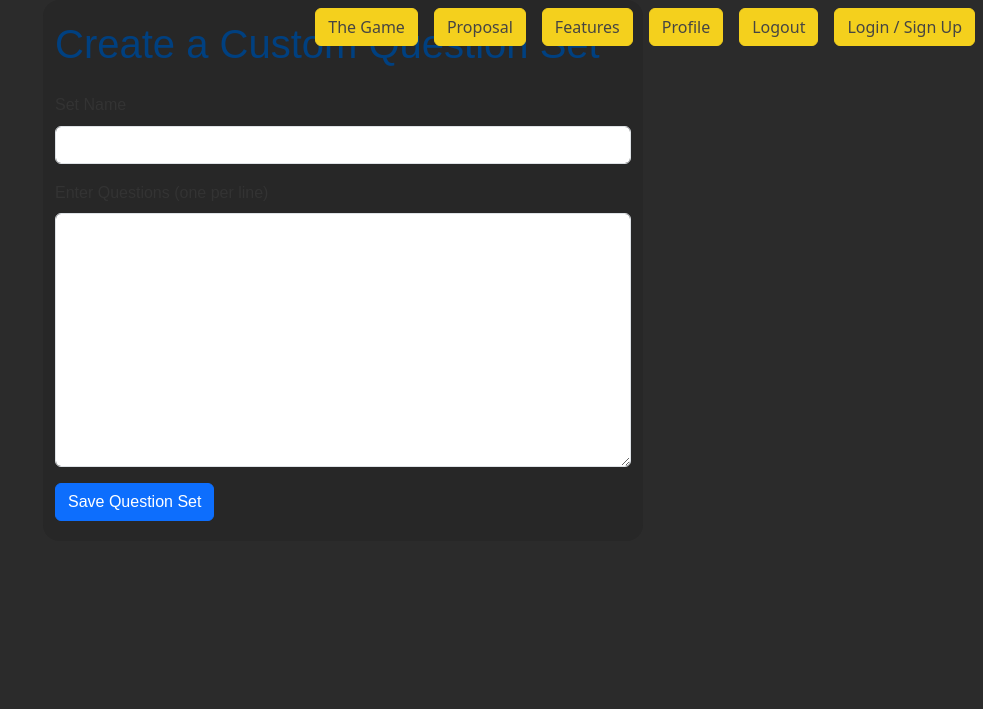
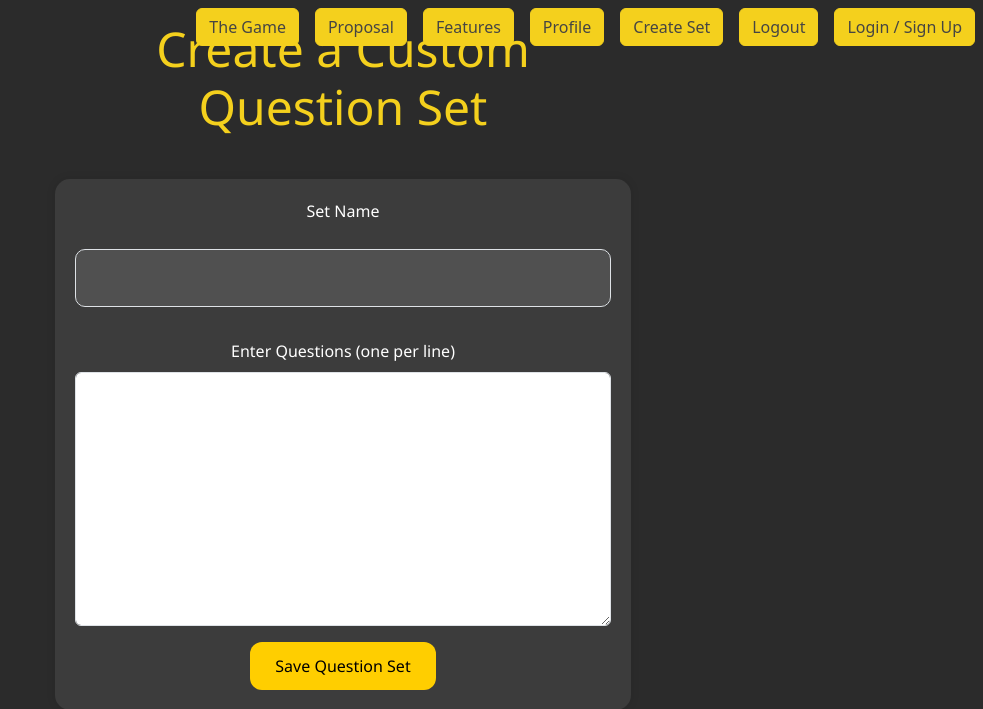
Before and after one commit to wcollins413/Project3, a PHP site: page /create_set.php in a window 1280 px wide. Shown: the part 48-757 px from the top of the page, without its empty margins (297-1280 px from the left). Before the commit the page ends 569 px from the top, so only its background shows below. Run offline with PHP 8.4, Linux system fonts and the light colour scheme; the visitor is signed in with stand-in values (Sample User, id 1).

Commit message:
Project Most Likely Changes

```diff
--- a/components/subnav.php
+++ b/components/subnav.php
@@ -19,6 +19,7 @@ session_start();
 		<a class = "btn btn-primary mx-2 subnav-btn" href = "/class-env/pages/project/Project/features.php">Features</a>
           <?php if (isset($_SESSION['username'])): ?>
 		    <a class = "btn btn-primary mx-2 subnav-btn" href = "/class-env/pages/project/Project/profile.php">Profile</a>
+		    <a class = "btn btn-primary mx-2 subnav-btn" href = "/class-env/pages/project/Project/create_set.php">Create Set</a>
 		    <a class = "btn btn-primary mx-2 subnav-btn" href = "/class-env/pages/project/Project/user/logout.php">Logout</a>
           <?php else: ?>
 		    <a class = "btn btn-primary mx-2 subnav-btn" href = "/class-env/pages/project/Project/user/login.php">Login / Sign Up</a>
--- a/create_set.php
+++ b/create_set.php
@@ -6,38 +6,38 @@ if (!isset($_SESSION['user_id'])) {
 }
 ?>
 <!DOCTYPE html>
-<html lang="en">
+<html lang = "en">
 <head>
-    <meta charset="UTF-8">
+	<meta charset = "UTF-8">
 	<title>Create Question Set | Most Likely To</title>
-    <meta name="viewport" content="width=device-width, initial-scale=1">
+	<meta name = "viewport" content = "width=device-width, initial-scale=1">
 </head>
 <body>
 	<nav>
-        <div id="navbar-container"></div>
-        <div id="game-nav" class="container-fluid"></div>
+		<div id = "navbar-container"></div>
+		<div id = "game-nav" class = "container-fluid"></div>
 	</nav>
 
-    <main class="container mt-5" style="max-width: 600px;">
-        <h1 class="mb-4">Create a Custom Question Set</h1>
+	<main class = "game-container container mt-5" style = "max-width: 600px;">
+		<h1 class = "mb-4">Create a Custom Question Set</h1>
 
-        <form action="actions/save_set.php" method="POST">
-            <div class="mb-3">
-                <label for="set_name" class="form-label">Set Name</label>
-                <input type="text" class="form-control" name="set_name" id="set_name" required>
+		<form style = "width: 100%;" action = "actions/save_set.php" method = "POST">
+			<div class = "mb-3">
+				<label for = "set_name" class = "form-label">Set Name</label>
+				<input type = "text" class = "form-control" name = "set_name" id = "set_name" required>
 			</div>
 
-            <div class="mb-3">
-                <label for="questions" class="form-label">Enter Questions (one per line)</label>
-                <textarea class="form-control" name="questions" id="questions" rows="10" required></textarea>
+			<div class = "mb-3">
+				<label for = "questions" class = "form-label">Enter Questions (one per line)</label>
+				<textarea class = "form-control" name = "questions" id = "questions" rows = "10" required></textarea>
 			</div>
 
-            <button type="submit" class="btn btn-primary">Save Question Set</button>
+			<button type = "submit" class = "btn btn-primary">Save Question Set</button>
 		</form>
 	</main>
 
 	<!-- JS scripts -->
-    <script src="https://ajax.googleapis.com/ajax/libs/jquery/3.7.1/jquery.min.js"></script>
-    <script src="scripts/includes.js"></script>
+	<script src = "https://ajax.googleapis.com/ajax/libs/jquery/3.7.1/jquery.min.js"></script>
+	<script src = "scripts/includes.js"></script>
 </body>
 </html>
--- a/profile.php
+++ b/profile.php
@@ -115,6 +115,7 @@ if (!$votes_received) {
 			<h3>Options</h3>
 			<ul>
 				<li><a href = "user/logout.php">Logout</a></li>
+				<!-- Maybe we can add question set deletion/modification here?-->
 			</ul>
 
 		</section>
```
Also changed, not shown: game-landing.php (+8 -9 lines), user/login.php (+10 -0 lines). Lines whose indentation alone changed are shown as unchanged.
